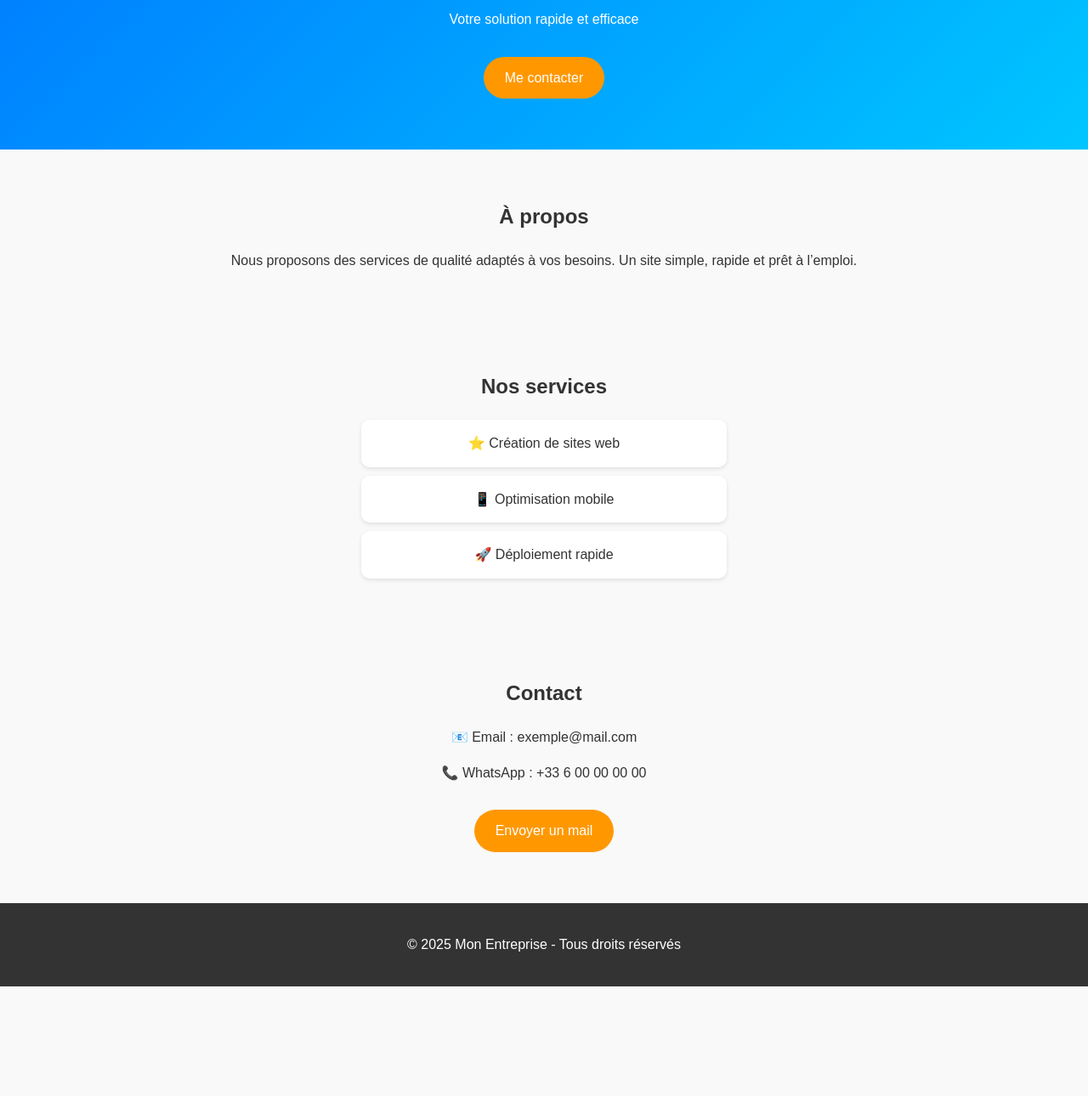
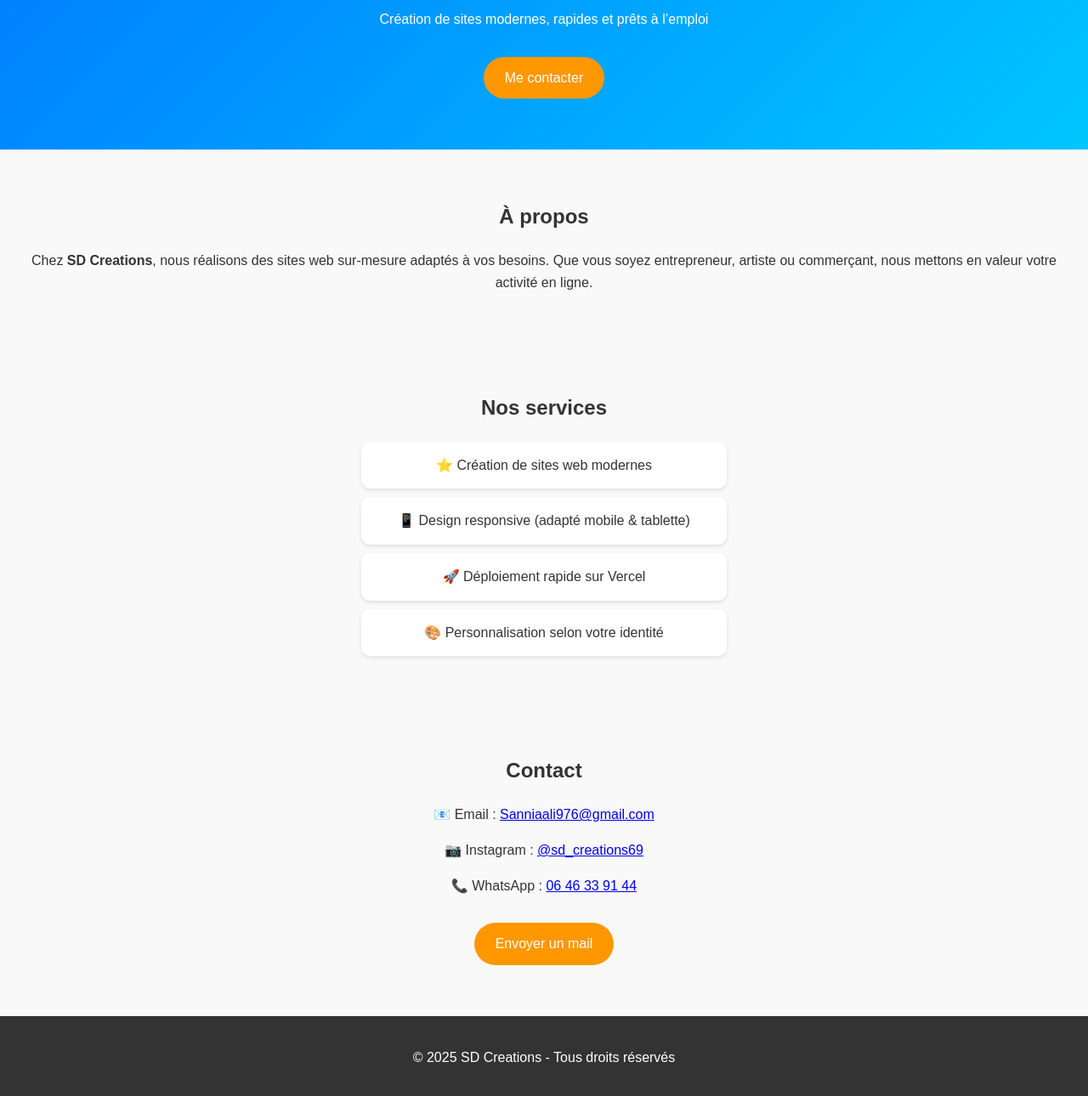
Before and after one commit to Sousou692/Demo-site-, a plain HTML site: page index.html in a window 1280 px wide. Shown: the part 130-1420 px from the top of the page at 85% size. Before the commit the page ends 1291 px from the top, so only its background shows below. Drawn offline with Linux system fonts and the light colour scheme.

Commit message:
Update index.html

```diff
--- a/index.html
+++ b/index.html
@@ -3,40 +3,42 @@
 <head>
   <meta charset="UTF-8">
   <meta name="viewport" content="width=device-width, initial-scale=1.0">
-  <title>Mon Site Vitrine</title>
+  <title>SD Creations</title>
   <link rel="stylesheet" href="style.css">
 </head>
 <body>
   <header>
-    <h1>Bienvenue chez <span>Mon Entreprise</span></h1>
-    <p>Votre solution rapide et efficace</p>
+    <h1>Bienvenue chez <span>SD Creations</span></h1>
+    <p>Création de sites modernes, rapides et prêts à l’emploi</p>
     <a href="#contact" class="btn">Me contacter</a>
   </header>
 
   <section class="about">
     <h2>À propos</h2>
-    <p>Nous proposons des services de qualité adaptés à vos besoins.
-    Un site simple, rapide et prêt à l’emploi.</p>
+    <p>Chez <strong>SD Creations</strong>, nous réalisons des sites web sur-mesure adaptés à vos besoins.
+    Que vous soyez entrepreneur, artiste ou commerçant, nous mettons en valeur votre activité en ligne.</p>
   </section>
 
   <section class="services">
     <h2>Nos services</h2>
     <ul>
-      <li>⭐ Création de sites web</li>
-      <li>📱 Optimisation mobile</li>
-      <li>🚀 Déploiement rapide</li>
+      <li>⭐ Création de sites web modernes</li>
+      <li>📱 Design responsive (adapté mobile & tablette)</li>
+      <li>🚀 Déploiement rapide sur Vercel</li>
+      <li>🎨 Personnalisation selon votre identité</li>
     </ul>
   </section>
 
   <section id="contact" class="contact">
     <h2>Contact</h2>
-    <p>📧 Email : exemple@mail.com</p>
-    <p>📞 WhatsApp : +33 6 00 00 00 00</p>
-    <a href="mailto:exemple@mail.com" class="btn">Envoyer un mail</a>
+    <p>📧 Email : <a href="mailto:Sanniaali976@gmail.com">Sanniaali976@gmail.com</a></p>
+    <p>📷 Instagram : <a href="https://instagram.com/sd_creations69" target="_blank">@sd_creations69</a></p>
+    <p>📞 WhatsApp : <a href="https://wa.me/33646339144" target="_blank">06 46 33 91 44</a></p>
+    <a href="mailto:Sanniaali976@gmail.com" class="btn">Envoyer un mail</a>
   </section>
 
   <footer>
-    <p>© 2025 Mon Entreprise - Tous droits réservés</p>
+    <p>© 2025 SD Creations - Tous droits réservés</p>
   </footer>
 </body>
-</html>
+  </html>
```
